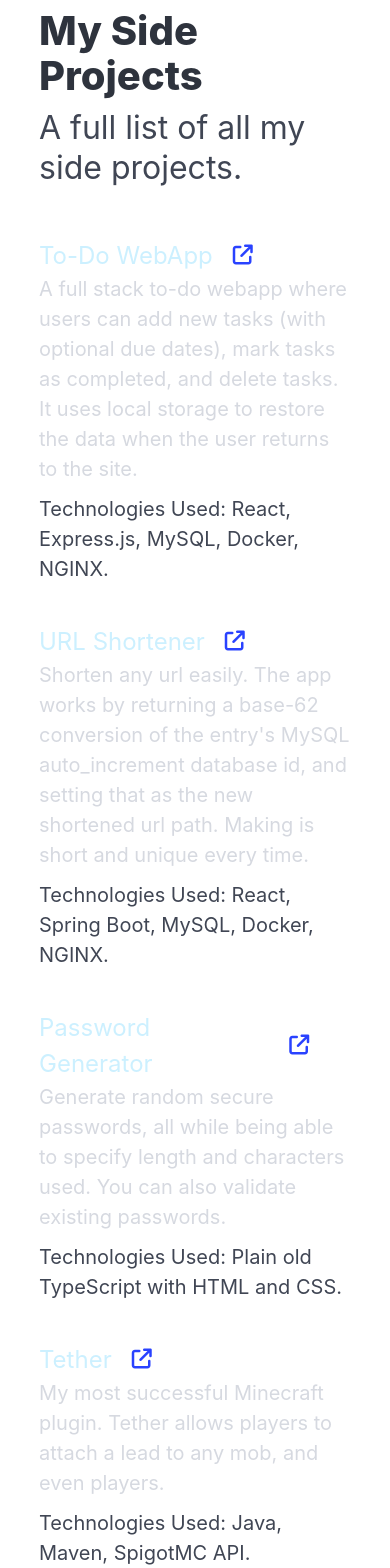
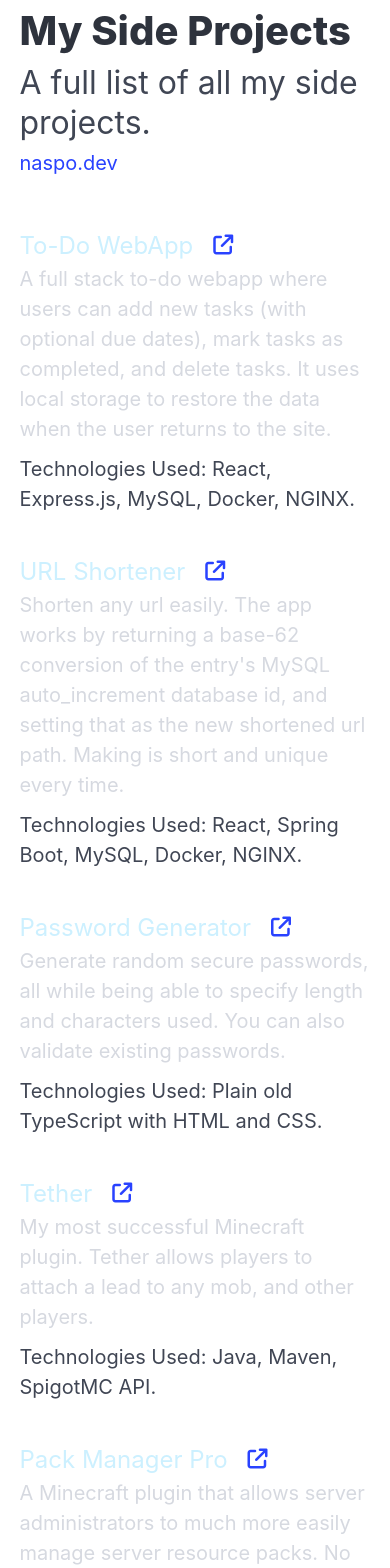
Before and after one commit to NaspoDev/naspoapps-root-site, a React (Vite) app: page / in a window 390 px wide. Shown: the top 1568 px of the page. Built offline with nearby package versions, Linux system fonts and the light colour scheme.

Commit message:
Responsive design done

```diff
--- a/src/App.scss
+++ b/src/App.scss
@@ -5,5 +5,15 @@
     .title {
       margin-bottom: 10px;
     }
+
+    .subtitle {
+      margin-bottom: 5px;
+    }
   }
 }
+
+@media (max-width: 800px) {
+  .App {
+    padding: 2% 5%;
+  }
+}
--- a/src/App.tsx
+++ b/src/App.tsx
@@ -7,6 +7,13 @@ function App() {
       <div className="heading-area">
         <h1 className="title is-2">My Side Projects</h1>
         <h2 className="subtitle is-3">A full list of all my side projects.</h2>
+        <a
+          className="naspodev-link is-size-5"
+          href="https://naspo.dev"
+          target="_blank"
+        >
+          naspo.dev
+        </a>
       </div>
       <ProjectsList />
     </div>
--- a/src/components/projects-list/projects.ts
+++ b/src/components/projects-list/projects.ts
@@ -45,7 +45,7 @@ const projects: project[] = [
   {
     title: "Tether",
     description:
-      "My most successful Minecraft plugin. Tether allows players to attach a lead to any mob, and even players.",
+      "My most successful Minecraft plugin. Tether allows players to attach a lead to any mob, and other players.",
     techStack: "Java, Maven, SpigotMC API.",
     link: "https://www.spigotmc.org/resources/tether.100941/",
     githubLink: "https://github.com/NaspoDev/Tether",
@@ -55,7 +55,8 @@ const projects: project[] = [
   {
     title: "Pack Manager Pro",
     description:
-      "A Minecraft plugin that allows server administrators to much more easily manage server resource packs. No need to edit the server.properties or restart the server. It even supports per-world resource packs.",
+      "A Minecraft plugin that allows server administrators to much more easily manage server resource packs. \
+      No need to edit the server.properties or restart the server. It even supports per-world resource packs.",
     techStack: "Java, Maven, SpigotMC API.",
     link: "https://www.spigotmc.org/resources/packmanagerpro.105819/",
     githubLink: "https://github.com/NaspoDev/PackManagerPro",
--- a/src/css/App.css
+++ b/src/css/App.css
@@ -4,3 +4,12 @@
 .App .heading-area .title {
   margin-bottom: 10px;
 }
+.App .heading-area .subtitle {
+  margin-bottom: 5px;
+}
+
+@media (max-width: 800px) {
+  .App {
+    padding: 2% 5%;
+  }
+}
```
